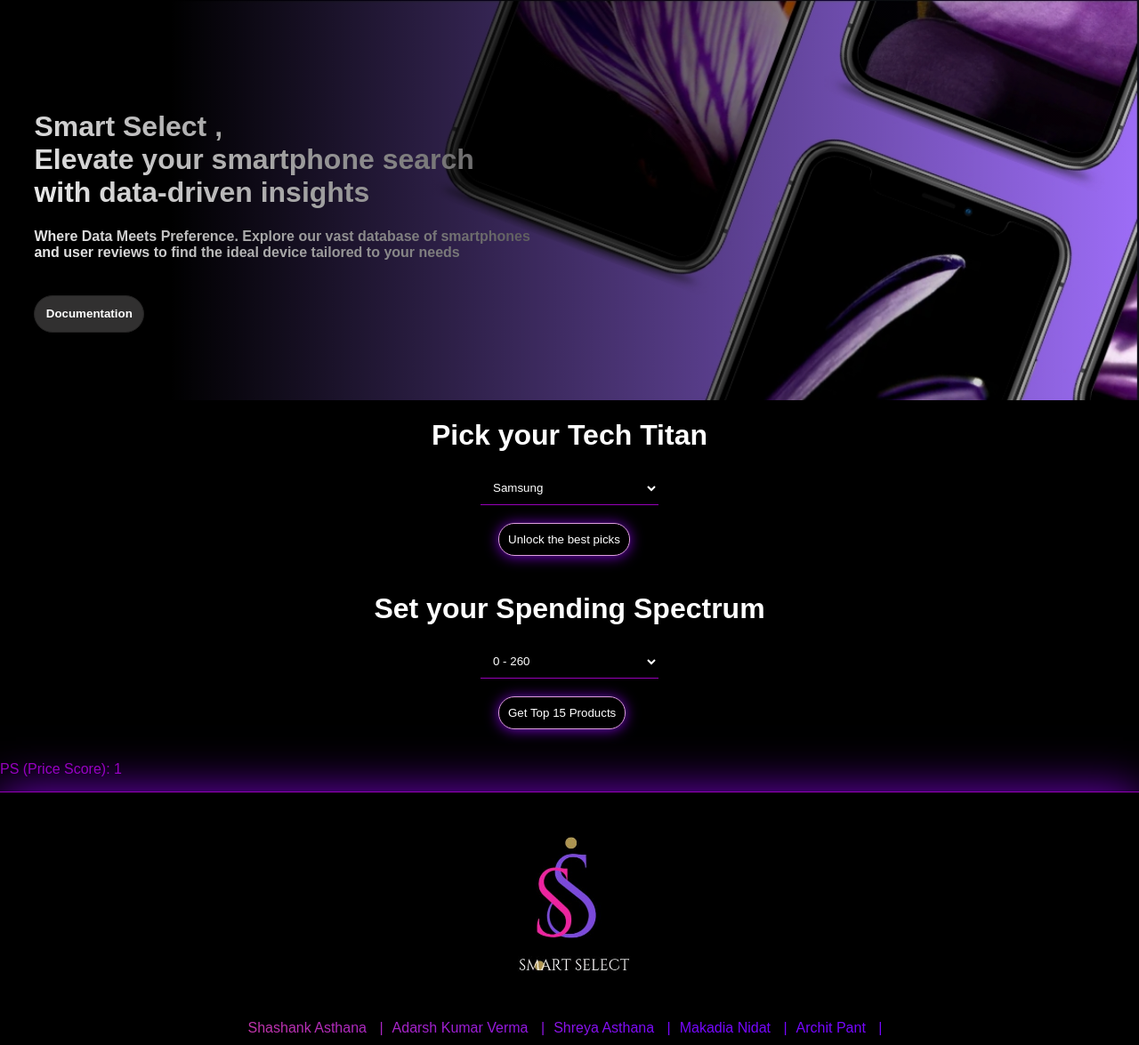
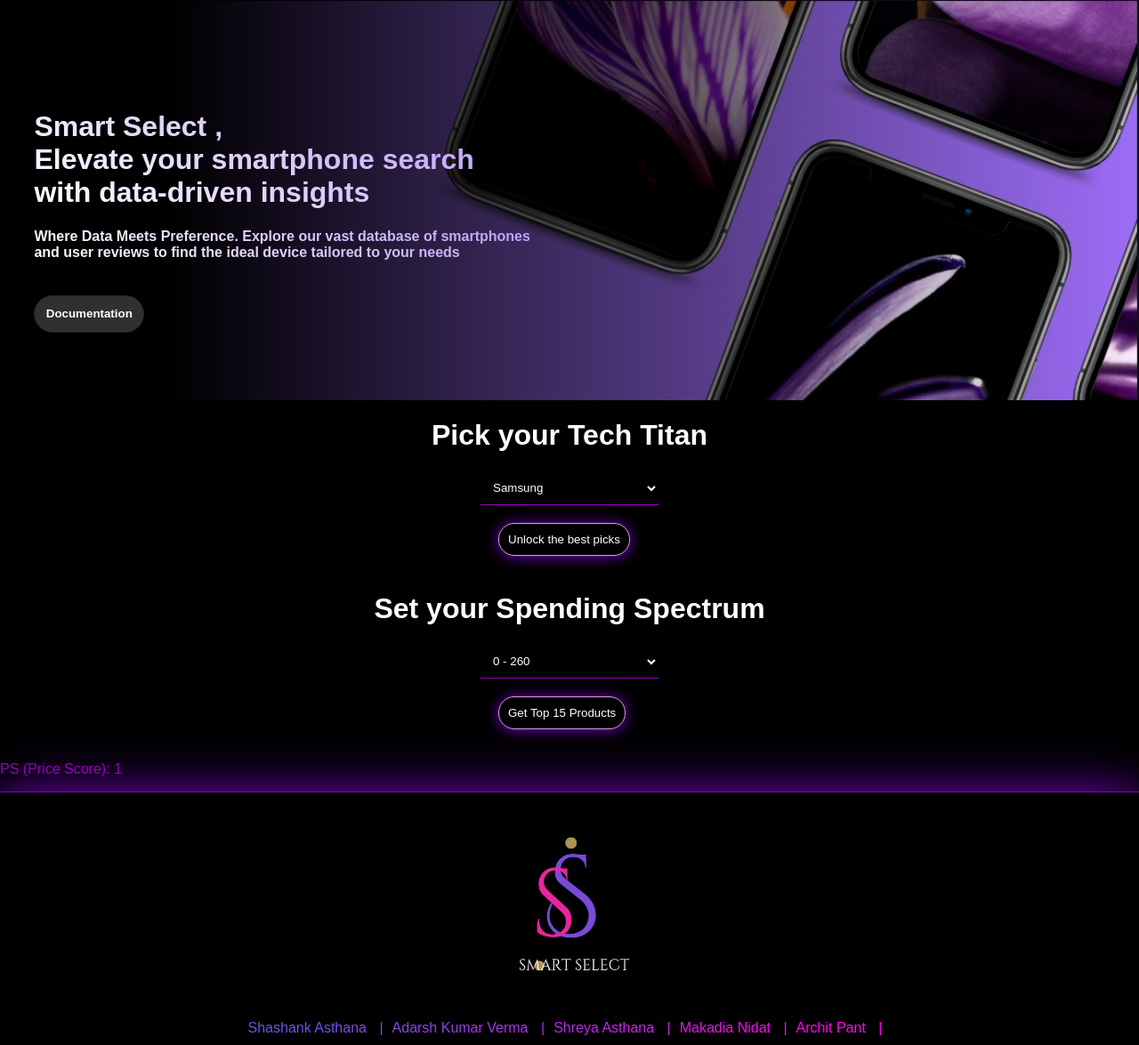
Before and after one commit to Asthanaji05/Smart-Select, a Flask app: page / in a window 1280 px wide. Shown: the whole page at 89% size. Run offline with Flask 3, Linux system fonts and the light colour scheme.

Commit message:
Update style.css

```diff
--- a/static/style.css
+++ b/static/style.css
@@ -80,7 +80,7 @@ footer div img{
     height: auto;
 }
 header h1,h4 {
-    background: -webkit-linear-gradient(45deg,#eeeeee , #605f60 45%);
+    background: -webkit-linear-gradient(55deg,#ffffff , #ba9bf8 48%);
     -webkit-background-clip: text;
     -webkit-text-fill-color: transparent;
   }
@@ -91,7 +91,7 @@ footer span::after{
     color:rgb(151, 0, 185)
 }
 footer{
-    background: -webkit-linear-gradient(45deg,#f05277, #7606fe 50%);
+    background: -webkit-linear-gradient(45deg,#1283e0, #fe06ed 60%);
     -webkit-background-clip: text;
     -webkit-text-fill-color: transparent;
 }
```
